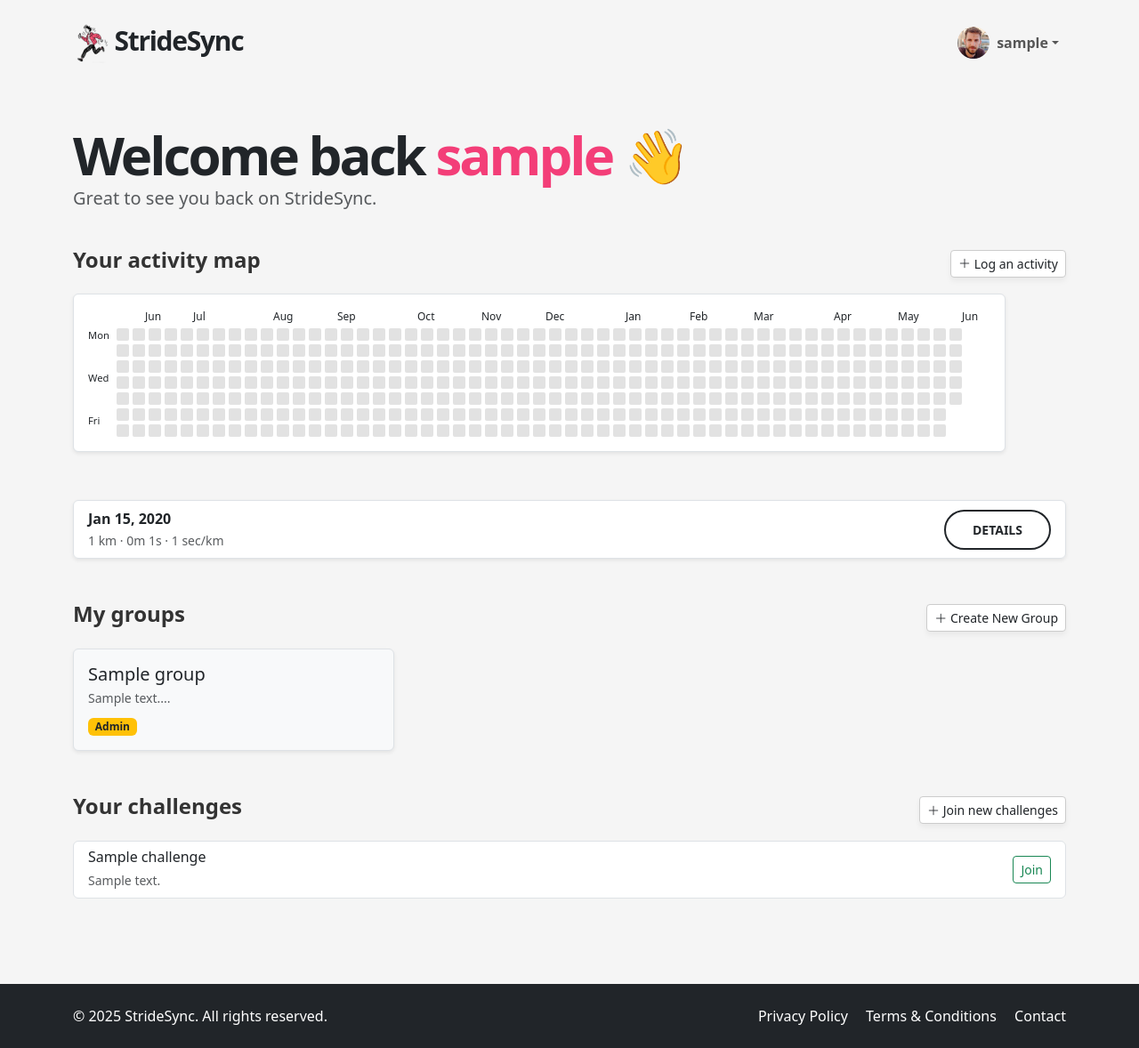
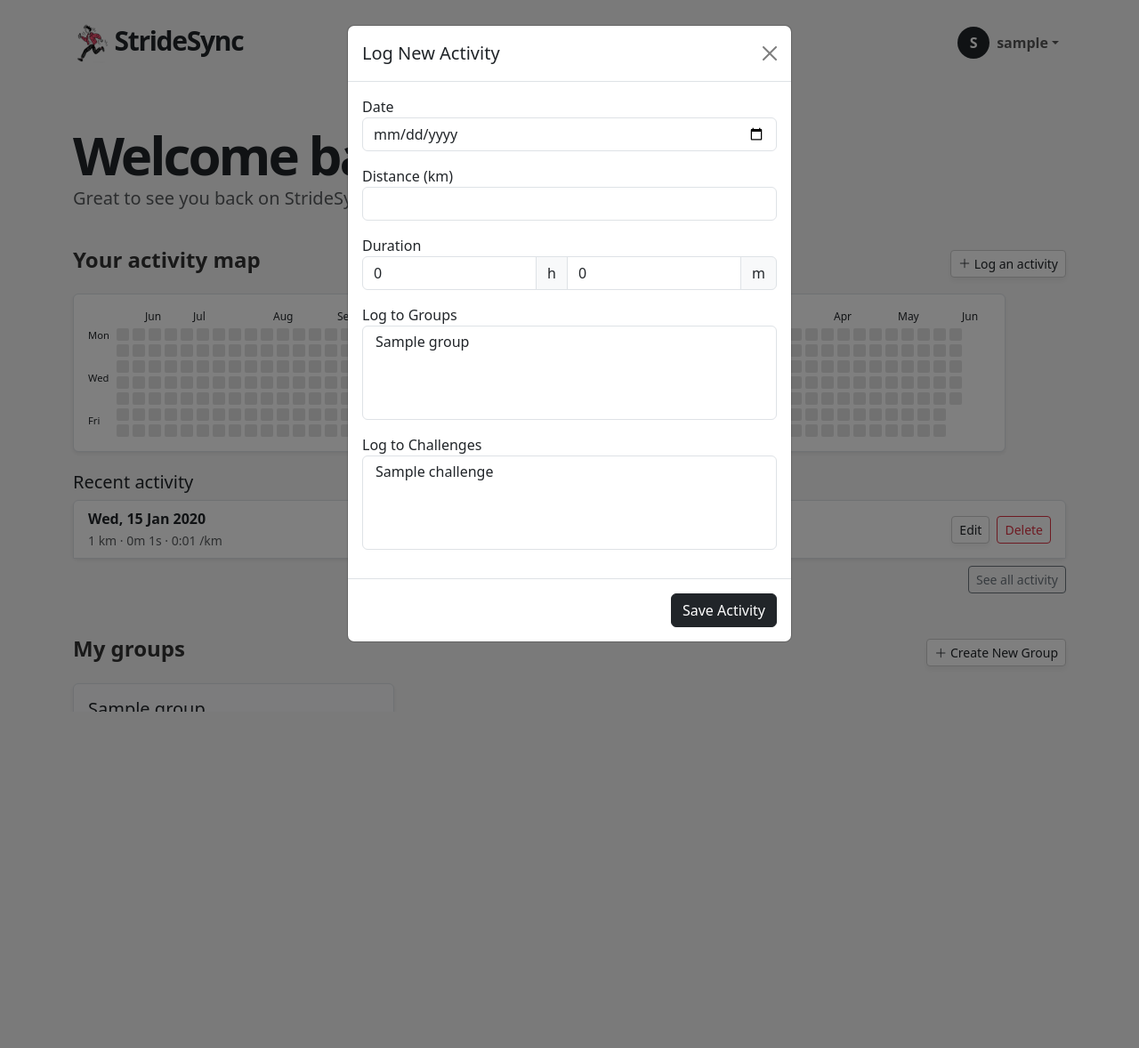
Before and after one commit to to-ie/StrideSync, a Flask app: page /dashboard in a window 1280 px wide. Shown: the whole page at 89% size. After the commit the page ends 800 px from the top, so only its background shows below. Run offline with Flask 3, Linux system fonts and the light colour scheme; a user stored in the database is signed in; tables that the repository leaves empty hold one stand-in row (values such as "Sample post").

Commit message:
activity and map

```diff
--- a/app/forms.py
+++ b/app/forms.py
@@ -1,6 +1,13 @@
 from flask_wtf import FlaskForm
 from wtforms import StringField, PasswordField, BooleanField, SubmitField
 from wtforms.validators import DataRequired, Email, EqualTo, Length
+from wtforms import DateField, FloatField, IntegerField, SelectMultipleField
+from wtforms import DateField, DecimalField, SelectMultipleField, IntegerField
+from wtforms.validators import DataRequired, NumberRange
+from wtforms.widgets import ListWidget, CheckboxInput
+from flask_wtf import FlaskForm
+from wtforms import DecimalField, IntegerField, DateField, SubmitField
+from wtforms.validators import DataRequired, NumberRange
 
 class LoginForm(FlaskForm):
     email = StringField('Email', validators=[
@@ -33,3 +40,22 @@ class RegisterForm(FlaskForm):
     ])
     remember_me = BooleanField('Remember Me')
     submit = SubmitField('Register')
+
+class LogActivityForm(FlaskForm):
+    date = DateField('Date', validators=[DataRequired()])
+    distance = DecimalField('Distance (km)', validators=[DataRequired(), NumberRange(min=0.1)])
+    hours = IntegerField('Hours', default=0, validators=[NumberRange(min=0)])
+    minutes = IntegerField('Minutes', default=0, validators=[NumberRange(min=0, max=59)])
+
+    groups = SelectMultipleField('Log to Groups', coerce=int)
+    challenges = SelectMultipleField('Log to Challenges', coerce=int)
+
+class EditRunForm(FlaskForm):
+    date = DateField('Date', validators=[DataRequired()])
+    distance = DecimalField('Distance (km)', validators=[DataRequired(), NumberRange(min=0.1)])
+    hours = IntegerField('Hours', default=0, validators=[NumberRange(min=0)])
+    minutes = IntegerField('Minutes', default=0, validators=[NumberRange(min=0)])
+    submit = SubmitField('Save Changes')
+
+class DeleteRunForm(FlaskForm):
+    submit = SubmitField('Delete')
--- a/app/routes.py
+++ b/app/routes.py
@@ -6,7 +6,7 @@ import sqlalchemy as sa
 from app import db
 from flask import request
 from urllib.parse import urlsplit
-from app.forms import RegisterForm
+from app.forms import RegisterForm, LogActivityForm
 from app.models import User, UserRole, Run
 from flask_login import logout_user
 from app.email import send_verification_email
@@ -15,7 +15,9 @@ from datetime import datetime, timedelta
 from calendar import month_abbr
 from collections import defaultdict
 from flask_login import login_required, current_user
-
+from flask import session
+from flask import abort
+from app.forms import EditRunForm, DeleteRunForm
 
 @app.route('/')
 @app.route('/index')
@@ -36,24 +38,31 @@ def index():
 @app.route('/login', methods=['GET', 'POST'])
 def login():
     if current_user.is_authenticated:
-        return redirect(url_for('dashboard'))
+        if current_user.is_verified:
+            return redirect(url_for('dashboard'))
+        else:
+            flash('Please verify your email before continuing.', 'warning')
+            return redirect(url_for('logout'))
+
     form = LoginForm()
     if form.validate_on_submit():
         email_input = form.email.data.strip().lower()
-        user = db.session.scalar(
-            sa.select(User).where(User.email == email_input)
-        )
+        user = db.session.scalar(sa.select(User).where(User.email == email_input))
+
         if user is None or not user.check_password(form.password.data):
             flash('Invalid email or password.', 'danger')
             return redirect(url_for('login'))
+
         if not user.is_verified:
             flash('Please verify your email before logging in.', 'warning')
             return redirect(url_for('login'))
+
         login_user(user, remember=form.remember_me.data)
         next_page = request.args.get('next')
         if not next_page or urlsplit(next_page).netloc != '':
             next_page = url_for('dashboard')
         return redirect(next_page)
+
     return render_template('login.html', form=form)
 
 @app.route('/logout')
@@ -87,10 +96,9 @@ def register():
         db.session.add(user)
         db.session.commit()
         send_verification_email(user)
-        login_user(user, remember=form.remember_me.data)
-        flash('Your account was created! Please check your inbox to verify your email.', 'success')
-        return redirect(url_for('index'))
-    return render_template('register.html', title='Register', form=form)
+        flash('Your account was created! Please check your inbox to verify your email before logging in.', 'success')
+        return redirect(url_for('login'))
+    return render_template('register.html', form=form)
 
 
 @app.route('/verify/<token>')
@@ -120,24 +128,20 @@ def datetimeformat(value, format='%d-%m-%y'):
 @app.route('/dashboard')
 @login_required
 def dashboard():
-    # Fetch user's runs
     runs = db.session.scalars(
         sa.select(Run).where(Run.user_id == current_user.id)
     ).all()
 
-    # Create dictionary: {date: total_distance}
     distance_by_date = {}
     for run in runs:
         run_date = run.date.date()
         distance_by_date[run_date] = distance_by_date.get(run_date, 0) + run.distance
 
-    # Align to most recent Monday, 365 days ago
     today = datetime.utcnow().date()
     start_date = today - timedelta(days=364)
-    while start_date.weekday() != 0:  # Make sure week starts on Monday
+    while start_date.weekday() != 0:
         start_date -= timedelta(days=1)
 
-    # Build heatmap grid (53 weeks × 7 days)
     heatmap_cells = []
     month_labels = []
     current_month = None
@@ -146,7 +150,6 @@ def dashboard():
         column = []
         week_start = start_date + timedelta(weeks=week)
 
-        # Month label (for first day of the week)
         if week_start.month != current_month:
             month_labels.append(month_abbr[week_start.month])
             current_month = week_start.month
@@ -163,10 +166,8 @@ def dashboard():
                     "active": date in distance_by_date,
                     "distance": distance_by_date.get(date, 0)
                 })
-
         heatmap_cells.append(column)
 
-    # Recent 5 runs
     recent_runs = db.session.scalars(
         sa.select(Run)
         .where(Run.user_id == current_user.id)
@@ -174,17 +175,94 @@ def dashboard():
         .limit(5)
     ).all()
 
-    # Active challenges
     live_challenges = db.session.scalars(
         sa.select(Challenge).where(Challenge.is_active == True)
     ).all()
+
+    form = LogActivityForm()
+    form.groups.choices = [(g.id, g.name) for g in current_user.groups]
+    form.challenges.choices = [(c.id, c.name) for c in live_challenges]
+    edit_form = EditRunForm()
+    delete_form = DeleteRunForm()
 
     return render_template(
         "dashboard.html",
         user=current_user,
         runs=runs,
         recent_runs=recent_runs,
+        heatmap_cells=heatmap_cells,
+        month_labels=month_labels,
         live_challenges=live_challenges,
-        heatmap_cells=heatmap_cells,
-        month_labels=month_labels
+        form=form,
+        edit_form=edit_form,
+        delete_form=delete_form
     )
+
+@app.route('/log_activity', methods=['POST'])
+@login_required
+def log_activity():
+    form = LogActivityForm()
+    form.groups.choices = [(g.id, g.name) for g in current_user.groups]
+    live_challenges = db.session.scalars(
+        sa.select(Challenge).where(Challenge.is_active == True)
+    ).all()
+    form.challenges.choices = [(c.id, c.name) for c in live_challenges]
+
+    if form.validate_on_submit():
+        # Convert Decimal to float
+        distance = float(form.distance.data)
+        total_seconds = (form.hours.data or 0) * 3600 + (form.minutes.data or 0) * 60
+
+        if total_seconds == 0 or distance <= 0:
+            flash("Time and distance must be greater than zero.", "danger")
+            session["open_activity_modal"] = True
+            return redirect(url_for('dashboard'))
+
+        pace = total_seconds / distance
+
+        run = Run(
+            user_id=current_user.id,
+            date=form.date.data,
+            distance=distance,
+            time=total_seconds,
+            pace=pace
+        )
+        db.session.add(run)
+        db.session.commit()
+        flash("Activity logged successfully!", "success")
+        session.pop("open_activity_modal", None)
+        return redirect(url_for('dashboard'))
+
+    flash("There was an error logging your activity.", "danger")
+    session["open_activity_modal"] = True
+    return redirect(url_for('dashboard'))
+
+
+@app.route('/edit_run/<int:run_id>', methods=['POST'])
+@login_required
+def edit_run(run_id):
+    run = db.session.get(Run, run_id)
+    if run and run.user_id == current_user.id:
+        date = request.form.get('date')
+        distance = float(request.form.get('distance'))
+        time = int(request.form.get('time')) * 60  # Convert to seconds
+        pace = round(time / distance, 2) if distance > 0 else 0
+
+        run.date = datetime.strptime(date, "%Y-%m-%d")
+        run.distance = distance
+        run.time = time
+        run.pace = pace
+
+        db.session.commit()
+        flash('Run updated.', 'success')
+    return redirect(url_for('dashboard'))
+
+@app.route('/delete_run/<int:run_id>', methods=['POST'])
+@login_required
+def delete_run(run_id):
+    run = db.session.get(Run, run_id)
+    if run and run.user_id == current_user.id:
+        db.session.delete(run)
+        db.session.commit()
+        flash('Run deleted.', 'info')
+    return redirect(url_for('dashboard'))
--- a/app/static/style.css
+++ b/app/static/style.css
@@ -83,10 +83,17 @@ a:hover {
     color: #f33e78;
 }
 
-.btn-soft {
+.btn-soft, .btn-soft-white {
     background: white;
     border: 1px solid #ccc;
     box-shadow: 0 4px 6px rgba(0,0,0,0.05);
+}
+
+
+.btn-soft-white:hover{
+  background-color: #eeeeee;
+  border: 1px solid #ccc;
+
 }
 
 .feature-card {
--- a/app/templates/base.html
+++ b/app/templates/base.html
@@ -34,8 +34,11 @@
               {% else %}
                 <li class="nav-item dropdown">
                   <a class="nav-link dropdown-toggle d-flex align-items-center" href="#" id="userDropdown" role="button" data-bs-toggle="dropdown" aria-expanded="false">
-                    <img src="{{ url_for('static', filename='img/avatar.jpg') }}" class="rounded-circle me-2" width="36" height="36" alt="Avatar">
+                    <div class="avatar-circle bg-dark text-white rounded-circle d-flex justify-content-center align-items-center me-2" style="width: 36px; height: 36px; font-weight: bold;">
+                      {{ current_user.username[0]|upper }}
+                    </div>
                     <span class="fw-semibold">{{ current_user.username }}</span>
+
                   </a>
                   <ul class="dropdown-menu dropdown-menu-end shadow" aria-labelledby="userDropdown">
                     <li><a class="dropdown-item" href="#"">My activities</a></li>
--- a/app/templates/dashboard.html
+++ b/app/templates/dashboard.html
@@ -8,11 +8,11 @@
     </h1>
     <p class="lead mt-3 text-muted" style="margin-top: -20px !important; margin-bottom: 40px;">Great to see you back on StrideSync.</p>
 
-    <div class="mb-5">
+    <div class="mb-3">
         <div class="d-flex justify-content-between align-items-center mb-3">
             <h4>Your activity map</h4>
-            <a href="#" class="btn btn-soft btn-sm">
-                <i class="bi bi-plus-lg"></i> Log an activity
+            <a href="#" class="btn btn-soft btn-sm" data-bs-toggle="modal" data-bs-target="#logActivityModal">
+              <i class="bi bi-plus-lg"></i> Log an activity
             </a>
         </div>
 
@@ -66,20 +66,63 @@
     </div>
     <!-- Recent Runs Section -->
     <div class="mb-5">
+      <h5>Recent activity</h5>
         {% if recent_runs %}
         <div class="list-group shadow-sm">
           {% for run in recent_runs %}
           <div class="list-group-item d-flex justify-content-between align-items-center">
             <div>
-              <strong>{{ run.date.strftime('%b %d, %Y') }}</strong><br>
+              <strong>{{ run.date.strftime('%a, %d %b %Y') }}</strong><br>
               <small class="text-muted">
-                {{ run.distance }} km · {{ run.time // 60 }}m {{ run.time % 60 }}s · {{ run.pace }} sec/km
+                {{ run.distance }} km · {{ run.time // 60 }}m {{ run.time % 60 }}s ·
+                {{ "%d:%02d" % (run.pace // 60, run.pace % 60) }} /km
               </small>
             </div>
-            <a href="{{ url_for('view_run', run_id=run.id) }}" class="btn btn-sm btn-outline-dark">Details</a>
+            <div class="d-flex gap-2">
+              <button class="btn btn-sm btn-soft-white" data-bs-toggle="modal" data-bs-target="#editRunModal{{ run.id }}">Edit</button>
+              <form method="POST" action="{{ url_for('delete_run', run_id=run.id) }}" onsubmit="return confirm('Are you sure you want to delete this run?');">
+                {{ delete_form.hidden_tag() }}
+                <button type="submit" class="btn btn-sm btn-outline-danger">Delete</button>
+              </form>
+            </div>
+          </div>
+
+          <!-- Edit Run Modal -->
+          <div class="modal fade" id="editRunModal{{ run.id }}" tabindex="-1" aria-labelledby="editRunModalLabel{{ run.id }}" aria-hidden="true">
+            <div class="modal-dialog">
+              <form method="POST" action="{{ url_for('edit_run', run_id=run.id) }}">
+                {{ edit_form.hidden_tag() }}
+                <div class="modal-content">
+                  <div class="modal-header">
+                    <h5 class="modal-title" id="editRunModalLabel{{ run.id }}">Edit Run</h5>
+                    <button type="button" class="btn-close" data-bs-dismiss="modal" aria-label="Close"></button>
+                  </div>
+                  <div class="modal-body">
+                    <div class="mb-3">
+                      <label>Date</label>
+                      <input type="date" name="date" value="{{ run.date.strftime('%Y-%m-%d') }}" class="form-control">
+                    </div>
+                    <div class="mb-3">
+                      <label>Distance (km)</label>
+                      <input type="number" name="distance" step="0.1" value="{{ run.distance }}" class="form-control">
+                    </div>
+                    <div class="mb-3">
+                      <label>Duration (minutes)</label>
+                      <input type="number" name="time" value="{{ run.time // 60 }}" class="form-control">
+                    </div>
+                  </div>
+                  <div class="modal-footer">
+                    <button type="submit" class="btn btn-primary">Save changes</button>
+                  </div>
+                </div>
+              </form>
+            </div>
           </div>
           {% endfor %}
         </div>
+          <div class="text-end mt-2">
+            <a href="#" class="btn btn-sm btn-outline-secondary">See all activity</a>
+          </div>
         {% else %}
           <p class="text-muted">No recent activity found.</p>
         {% endif %}
@@ -132,11 +175,92 @@
             <a href="#" class="btn btn-sm btn-outline-success">Join</a>
           </div>
         {% else %}
-          <p class="text-muted">No challenges available right now.</p>
+          <p class="text-muted">You have not signed up to any challenges yet.</p>
         {% endfor %}
       </div>
     </div>
 
   </div>
 </section>
+
+<!-- Modal new activity -->
+<div class="modal fade" id="logActivityModal" tabindex="-1" aria-labelledby="logActivityModalLabel" aria-hidden="true">
+  <div class="modal-dialog">
+    <form method="POST" action="{{ url_for('log_activity') }}">
+      {{ form.hidden_tag() }}
+      <div class="modal-content">
+        <div class="modal-header">
+          <h5 class="modal-title" id="logActivityModalLabel">Log New Activity</h5>
+          <button type="button" class="btn-close" data-bs-dismiss="modal" aria-label="Close"></button>
+        </div>
+        <div class="modal-body">
+
+          <div class="mb-3">
+            {{ form.date.label }}
+            {{ form.date(class="form-control") }}
+            {% for error in form.date.errors %}
+              <div class="text-danger small">{{ error }}</div>
+            {% endfor %}
+          </div>
+
+          <div class="mb-3">
+            {{ form.distance.label }}
+            {{ form.distance(class="form-control") }}
+            {% for error in form.distance.errors %}
+              <div class="text-danger small">{{ error }}</div>
+            {% endfor %}
+          </div>
+
+          <div class="mb-3">
+            <label for="time">Duration</label>
+            <div class="input-group">
+              {{ form.hours(class="form-control", placeholder="Hours") }}
+              <span class="input-group-text">h</span>
+              {{ form.minutes(class="form-control", placeholder="Minutes") }}
+              <span class="input-group-text">m</span>
+            </div>
+            {% for error in form.hours.errors %}
+              <div class="text-danger small">{{ error }}</div>
+            {% endfor %}
+            {% for error in form.minutes.errors %}
+              <div class="text-danger small">{{ error }}</div>
+            {% endfor %}
+          </div>
+
+          <div class="mb-3">
+            {{ form.groups.label }}
+            {{ form.groups(class="form-select", multiple=true, disabled=(form.groups.choices|length == 0)) }}
+            {% if form.groups.choices|length == 0 %}
+              <small class="text-muted">You're not in any groups.</small>
+            {% endif %}
+          </div>
+
+          <div class="mb-3">
+            {{ form.challenges.label }}
+            {{ form.challenges(class="form-select", multiple=true, disabled=(form.challenges.choices|length == 0)) }}
+            {% if form.challenges.choices|length == 0 %}
+              <small class="text-muted">No active challenges.</small>
+            {% endif %}
+          </div>
+
+        </div>
+        <div class="modal-footer">
+          <button type="submit" class="btn btn-dark">Save Activity</button>
+        </div>
+      </div>
+    </form>
+  </div>
+</div>
+
+<!-- Auto-Open Modal on Validation Error -->
+{% if session.open_activity_modal %}
+  <script>
+    window.addEventListener("DOMContentLoaded", () => {
+      const modal = new bootstrap.Modal(document.getElementById('logActivityModal'));
+      modal.show();
+    });
+  </script>
+  {% set _ = session.pop("open_activity_modal") %}
+{% endif %}
+
 {% endblock %}
```
Also changed, not shown: requirements.txt (added, +14 -0 lines), app.db.
